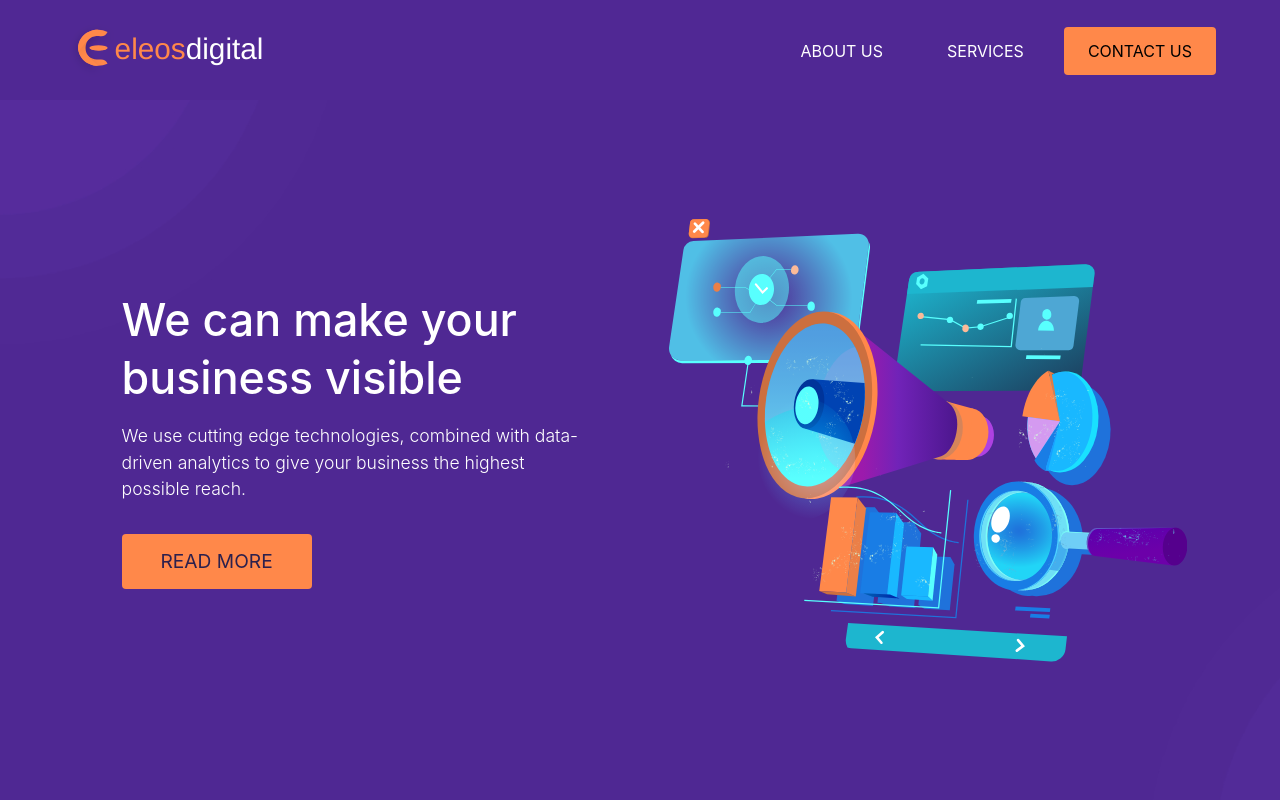
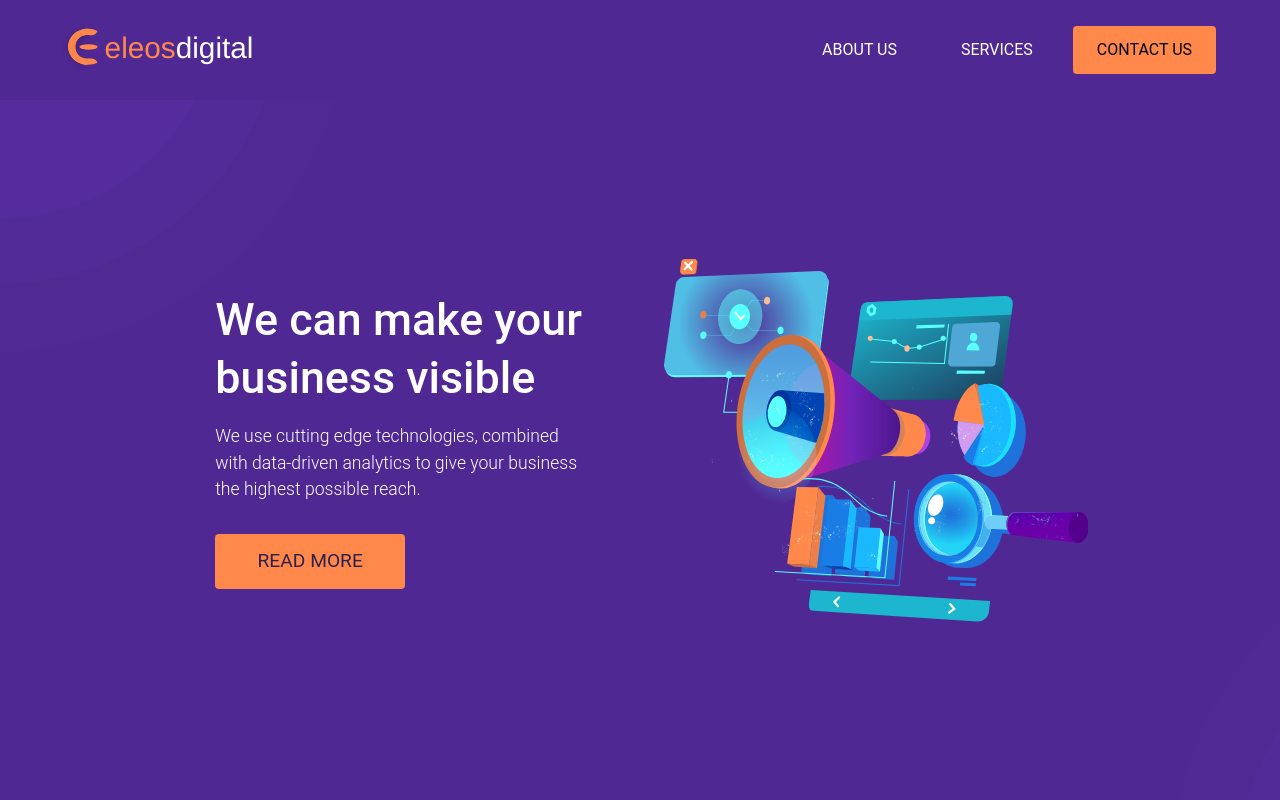
Before and after one commit to anualabi/eleos-digital, a React (Create React App) app: page / in a window 1280 px wide. Shown: the top 800 px of the page. Built offline with nearby package versions, Linux system fonts and the light colour scheme.

Commit message:
implement correct styling for navbar and navdrawer

```diff
--- a/src/app/components/NavBar/index.tsx
+++ b/src/app/components/NavBar/index.tsx
@@ -29,8 +29,8 @@ const NavBar = () => {
   return (
     <ElevationScroll>
       <StyledNavBar>
-        <Container>
-          <Toolbar disableGutters>
+        <Container maxWidth="xl" sx={{ height: '100%' }}>
+          <Toolbar disableGutters sx={{ height: '100%' }}>
             <StyledLogo>
               <HashLink smooth to="#top" aria-label="Logo">
                 <Logo />
--- a/src/app/components/NavBar/styles.ts
+++ b/src/app/components/NavBar/styles.ts
@@ -1,63 +1,79 @@
 import AppBar from '@mui/material/AppBar';
 import Box from '@mui/material/Box';
-import { styled } from '@mui/system';
+import { styled } from '@mui/material/styles';
 
-export const StyledNavBar = styled(AppBar, {})`
+export const StyledNavBar = styled(AppBar)(
+  ({ theme }) => `
+    background-color: ${theme.palette.primary.light};
+    height: 80px;
+
+    ${theme.breakpoints.up('md')} {
       height: 100px;
+    }
+  `
+);
 
-  ${({ theme }) => ({
-    backgroundColor: theme.palette.primary.light
-  })}
+export const StyledLogo = styled(Box)(
+  ({ theme }) => `
+    display: flex;
+    align-items: center;
+    flexGrow: 1;
+    margin-right: auto;
+    height: 100%;
 
-  @media (max-width: 699px) {
-    height: 90px;
-  }
-`;
-
-export const StyledLogo = styled(Box)`
-  ${() => ({
-    display: 'block',
-    flexGrow: 1
-  })};
+    a {
+      height: 100%;
 
       svg {
         display: flex;
+        align-items: center;
+        margin-left: -10px;
+        width: 180px;
+        height: 100%;
+
+        ${theme.breakpoints.up('md')} {
           width: 200px;
-
-    @media (max-width: 399px) {
-      width: 160px;
         }
       }
-`;
+    }
+  `
+);
 
-export const StyledMenu = styled(Box)`
+export const StyledMenu = styled(Box)(
+  ({ theme }) => `
     display: flex;
     justify-content: flex-end;
 
     a {
       border-radius: 4px;
       color: white;
+      display: none;
       margin: 1rem 0 1rem 1rem;
       padding: 0.75rem 1.5rem;
       text-transform: uppercase;
 
-    @media (max-width: 699px) {
+      &:last-child {
+        background-color: ${theme.palette.secondary.main};
+        color: black;
+      }
+    }
+
+    ${theme.breakpoints.up('md')} {
+      a {
+        display: block;
+      }
+    }
+  `
+);
+
+export const StyledDrawer = styled(Box)(
+  ({ theme }) => `
+    display: flex;
+    align-items: center;
+    height: 100%;
+
+    ${theme.breakpoints.up('md')} {
       display: none;
     }
-
-    &:last-child {
-      ${({ theme }) => ({
-        backgroundColor: theme.palette.secondary.main,
-        color: 'black'
-      })}
-    }
-  }
-`;
-
-export const StyledDrawer = styled(Box)`
-  display: none;
-
-  @media (max-width: 699px) {
-    display: block;
-  }
-`;
+  `
+);
--- a/src/app/components/NavDrawer/index.tsx
+++ b/src/app/components/NavDrawer/index.tsx
@@ -8,7 +8,7 @@ import CloseIcon from '@mui/icons-material/Close';
 import { HashLink } from 'react-router-hash-link';
 import { menu } from '../../../utils/constants';
 import HamburgerIcon from '../../svgs/Hamburger';
-import { StyledNavDrawer, StyledMenuIcon } from './styles';
+import { StyledMenuIcon, StyledMobileNavList } from './styles';
 
 type Anchor = 'right';
 
@@ -30,16 +30,15 @@ const NavDrawer = () => {
     };
 
   const list = (anchor: Anchor) => (
-    <Box
-      sx={{ width: 220, height: '100%', backgroundColor: 'secondary.main', color: 'primary.main' }}
+    <StyledMobileNavList
       role="presentation"
       onClick={toggleDrawer(anchor, false)}
       onKeyDown={toggleDrawer(anchor, false)}
     >
-      <Box sx={{ display: 'flex', justifyContent: 'flex-end', pt: 2, px: 4 }}>
+      <Box className="close-mobile-nav">
         <CloseIcon />
       </Box>
-      <List>
+      <List className="mobile-nav-list">
         {menu.map((menu) => (
           <HashLink smooth to={menu.link} key={menu.id}>
             <ListItem button sx={{ my: 1 }}>
@@ -48,18 +47,18 @@ const NavDrawer = () => {
           </HashLink>
         ))}
       </List>
-    </Box>
+    </StyledMobileNavList>
   );
 
   return (
-    <StyledNavDrawer>
+    <Box>
       <StyledMenuIcon onClick={toggleDrawer(anchor, true)}>
         <HamburgerIcon />
       </StyledMenuIcon>
       <Drawer anchor={anchor} open={state[anchor]} onClose={toggleDrawer(anchor, false)}>
         {list(anchor)}
       </Drawer>
-    </StyledNavDrawer>
+    </Box>
   );
 };
 
--- a/src/app/components/NavDrawer/styles.ts
+++ b/src/app/components/NavDrawer/styles.ts
@@ -1,18 +1,55 @@
 import Box from '@mui/material/Box';
-import { styled } from '@mui/system';
+import { styled } from '@mui/material/styles';
 
-export const StyledNavDrawer = styled(Box, {})``;
+export const StyledMenuIcon = styled(Box)(
+  ({ theme }) => `
+    svg {
+      width: 35px;
 
-export const StyledMenuIcon = styled(Box, {})`
-  display: flex;
-  justify-content: flex-end;
-  align-items: center;
+      ${theme.breakpoints.up('sm')} {
+        width: 40px;
+      }
+    }
+  `
+);
 
-  svg {
-    width: 40px;
+export const StyledMobileNavList = styled(Box)(
+  ({ theme }) => `
+    background-color: ${theme.palette.secondary.main};
+    color: ${theme.palette.primary.main};
+    width: 220px;
+    height: 100%;
 
-    @media (max-width: 399px) {
-      width: 35px;
+    .close-mobile-nav {
+      display: flex;
+      justify-content: flex-end;
+      padding: 1rem 2rem;
+
+      svg {
+        font-size: 2rem;
+      }
     }
-  }
-`;
+
+    .mobile-nav-list {
+      a {
+        span {
+          font-size: 1rem;
+          font-wight: bold;
+          text-transform: uppercase;
+        }
+      }
+    }
+
+    ${theme.breakpoints.up('sm')} {
+      width: 320px;
+
+      .mobile-nav-list {
+        a {
+          span {
+            font-size: 1.1rem;
+          }
+        }
+      }
+    }
+  `
+);
--- a/src/app/theme.tsx
+++ b/src/app/theme.tsx
@@ -10,18 +10,16 @@ export const theme = createTheme({
       main: '#FF884A'
     }
   },
+  breakpoints: {
+    values: {
+      xs: 0,
+      sm: 576,
+      md: 768,
+      lg: 992,
+      xl: 1200
+    }
+  },
   typography: {
-    fontFamily: [
-      '-apple-system',
-      'BlinkMacSystemFont',
-      '"Segoe UI"',
-      'Roboto',
-      '"Helvetica Neue"',
-      'Arial',
-      'sans-serif',
-      '"Apple Color Emoji"',
-      '"Segoe UI Emoji"',
-      '"Segoe UI Symbol"'
-    ].join(',')
+    fontFamily: 'Roboto'
   }
 });
```
Lines whose indentation alone changed are shown as unchanged.
